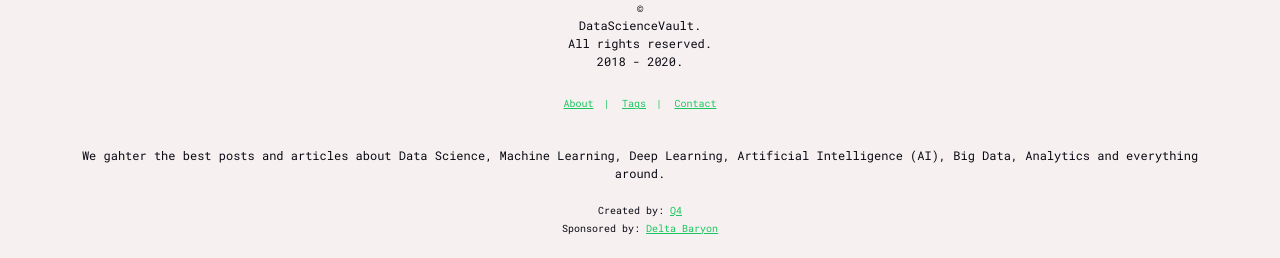
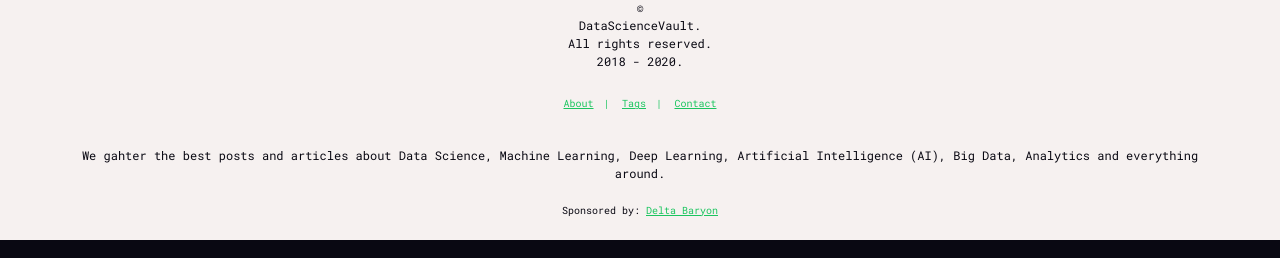
Before and after one commit to qu4ku/dshub-website, a Django app: page / in a window 1280 px wide. Shown: the part 1440-1698 px from the top of the page. Run offline with Django 3.2, Linux system fonts and the light colour scheme; data that the repository does not hold is empty; some libraries are stand-ins or nearby versions.

Commit message:
created by temp deleted

```diff
--- a/src/templates/base.html
+++ b/src/templates/base.html
@@ -133,7 +133,7 @@
 			</div>
 			<div class="footer__author">
 				<h1>We gahter the best posts and articles about Data Science, Machine Learning, Deep Learning, Artificial Intelligence (AI), Big Data, Analytics and everything around.</h1>
-				<p class="footer__author__created">Created by: <a class="deltabaryon" href="https://twitter.com/qu4ku" target="_blank">Q4</a></p>
+				{% comment %} <p class="footer__author__created">Created by: <a class="deltabaryon" href="https://twitter.com/qu4ku" target="_blank">Q4</a></p> {% endcomment %}
 				<p>Sponsored by: <a class="deltabaryon" href="http://deltabaryon.com/" target="_blank">Delta Baryon</a></p>
 			</div>
 			<div class="footer__social">
```
